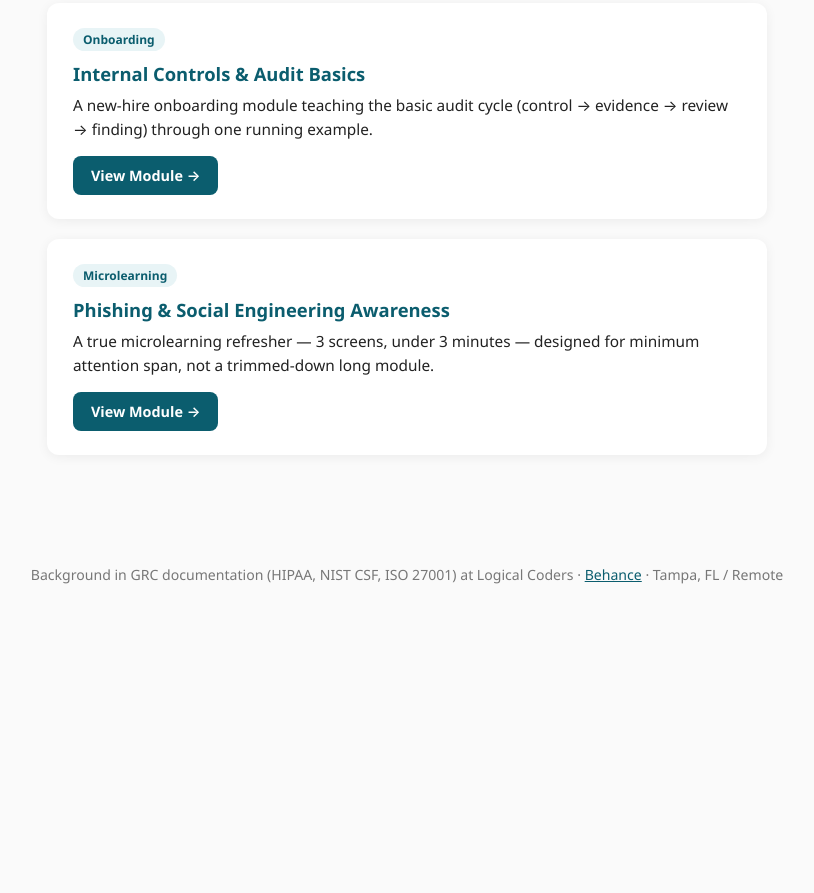
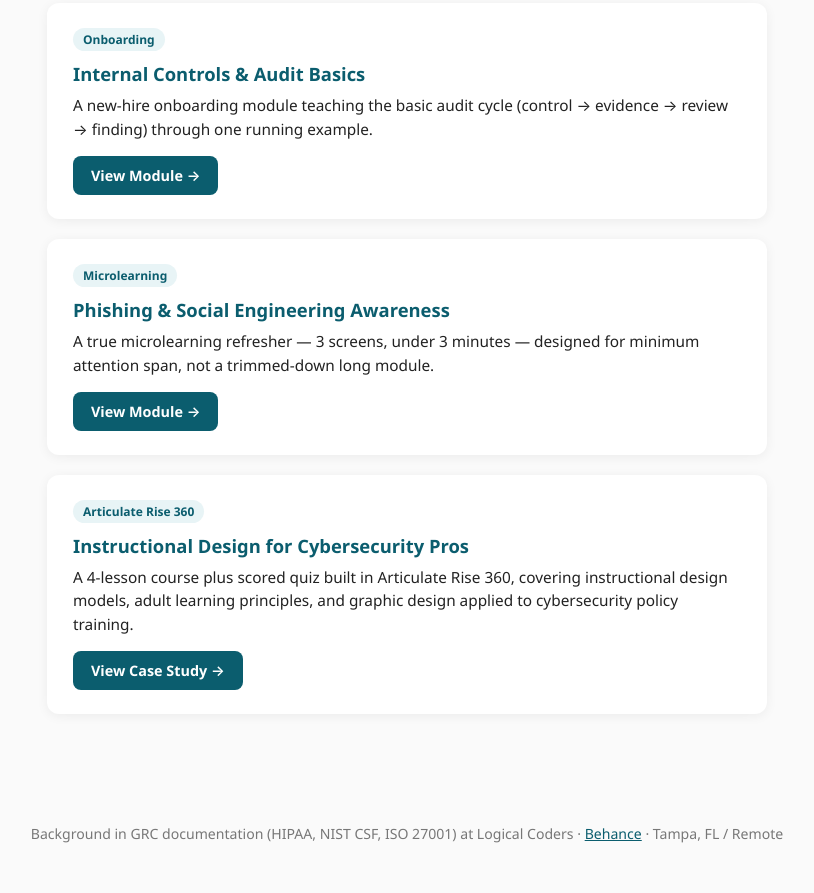
Before and after one commit to AnelHenning2-collab/id-portfolio, a plain HTML site: page index.html in a window 1280 px wide. Shown: the part 950-1843 px from the top of the page, without its empty margins (233-1047 px from the left). Before the commit the page ends 1584 px from the top, so only its background shows below. Drawn offline with Linux system fonts and the light colour scheme.

Commit message:
Add portfolio piece 6: Rise 360 cybersecurity policy training course

```diff
--- a/index.html
+++ b/index.html
@@ -81,6 +81,13 @@
       <a class="btn" href="./05-phishing-microlearning/module.html">View Module →</a>
     </div>
 
+    <div class="card">
+      <span class="tag">Articulate Rise 360</span>
+      <h2>Instructional Design for Cybersecurity Pros</h2>
+      <p>A 4-lesson course plus scored quiz built in Articulate Rise 360, covering instructional design models, adult learning principles, and graphic design applied to cybersecurity policy training.</p>
+      <a class="btn" href="https://github.com/AnelHenning2-collab/id-portfolio/tree/master/06-rise360-cybersecurity-policy-training">View Case Study →</a>
+    </div>
+
   </div>
   <footer>
     Background in GRC documentation (HIPAA, NIST CSF, ISO 27001) at Logical Coders &middot;
```
Also changed, not shown: 06-rise360-cybersecurity-policy-training/screenshots/01-hero.png (added), 06-rise360-cybersecurity-policy-training/screenshots/02-lesson-list.png (added), 06-rise360-cybersecurity-policy-training/screenshots/03-lesson1.png (added), 06-rise360-cybersecurity-policy-training/screenshots/04-lesson2.png (added), 06-rise360-cybersecurity-policy-training/screenshots/05-lesson3.png (added), 06-rise360-cybersecurity-policy-training/screenshots/06-lesson4.png (added), 06-rise360-cybersecurity-policy-training/screenshots/07-quiz.png (added), 2 other files.
